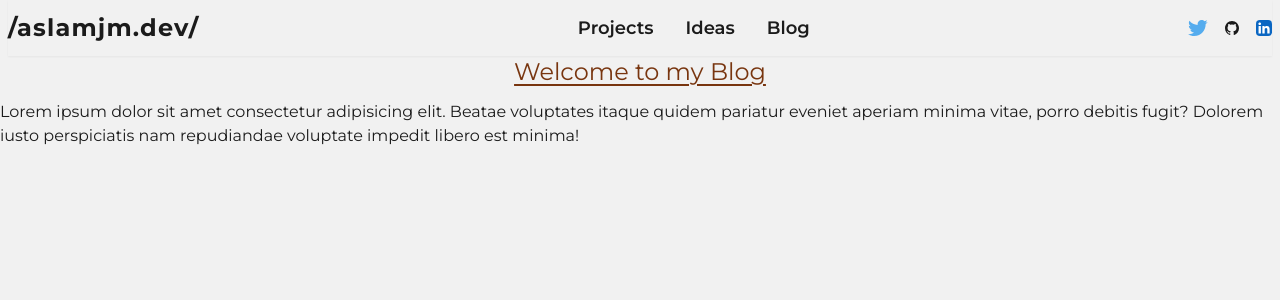
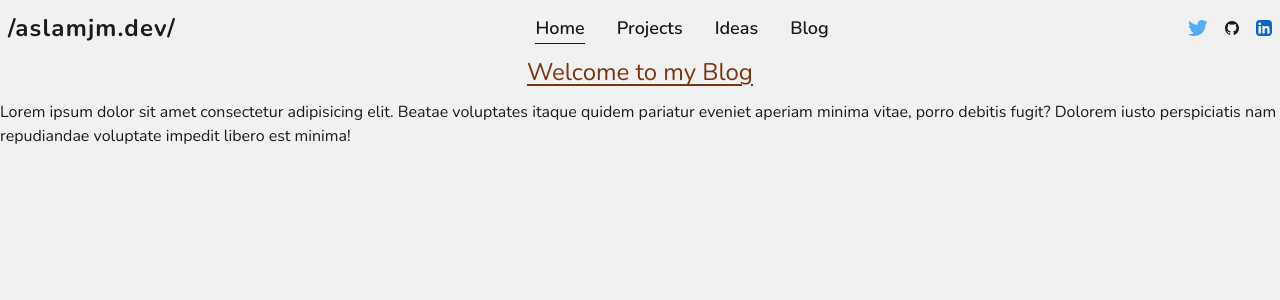
Before and after one commit to AslamJM/aslamjm.dev, a Next.js app: page / in a window 1280 px wide. Shown: the top 300 px of the page. Built offline with nearby package versions, Linux system fonts and the light colour scheme.

Commit message:
navbar style change and font change

```diff
--- a/src/app/components/Navbar.tsx
+++ b/src/app/components/Navbar.tsx
@@ -13,6 +13,12 @@ interface SocialLinkProps {
   href: string;
   Icon: ({ className, ...rest }: SVGProps<SVGSVGElement>) => JSX.Element;
   className?: string;
+}
+
+interface NavlinkProps {
+  href: string;
+  name: string;
+  classname?: string;
 }
 
 const socialLinks: SocialLinkProps[] = [
@@ -33,15 +39,37 @@ const socialLinks: SocialLinkProps[] = [
   },
 ];
 
-const NavLink = ({ to, classname }: { to: string; classname?: string }) => {
+const navlinks: NavlinkProps[] = [
+  {
+    href: "/",
+    name: "Home",
+    classname: "mr-2 md:mr-4",
+  },
+  {
+    href: "/projects",
+    name: "Projects",
+    classname: "mx-2 md:mx-4",
+  },
+  {
+    href: "/ideas",
+    name: "Ideas",
+    classname: "mx-2 md:mx-4",
+  },
+  {
+    href: "/blog",
+    name: "Blog",
+    classname: "ml-2 md:ml-4",
+  },
+];
+
+const NavLink = ({ href, classname, name }: NavlinkProps) => {
   const path = usePathname();
-  const href = to.toLowerCase();
   return (
     <Link
       href={href}
       className={`text-md md:text-lg  text-dark font-semibold relative group ${classname}`}
     >
-      {to}
+      {name}
       <span
         className={`absolute inline-block bg-dark -bottom-0.5 left-0 ${
           path === href ? "w-full" : "w-0"
@@ -69,7 +97,7 @@ const SocialLink = ({ href, Icon, className }: SocialLinkProps) => {
 
 function Navbar() {
   return (
-    <nav className="flex flex-col md:flex-row items-center font-mont justify-center md:justify-between py-1 md:py-3 shadow-sm mx-2">
+    <nav className="flex flex-col md:flex-row items-center font-mont justify-center md:justify-between py-1 md:py-3  border-b-dark mx-2">
       <Link
         href="/"
         className="text-xl md:text-2xl text-dark hover:text-rose-600 tracking-wider font-bold  underline-offset-2"
@@ -77,8 +105,13 @@ function Navbar() {
         /aslamjm.dev/
       </Link>
       <div className="flex items-center justify-center ">
-        {["Projects", "Ideas", "Blog"].map((link) => (
-          <NavLink key={link} to={link} classname="mx-2 md:mx-4" />
+        {navlinks.map((link, index) => (
+          <NavLink
+            key={link.href + "-" + index}
+            href={link.href}
+            name={link.name}
+            classname={link.classname}
+          />
         ))}
       </div>
       <div className="flex items-center invisible md:visible">
--- a/src/app/layout.tsx
+++ b/src/app/layout.tsx
@@ -1,5 +1,5 @@
 import "./globals.css";
-import { Montserrat } from "next/font/google";
+import { Nunito } from "next/font/google";
 import Navbar from "./components/Navbar";
 
 export const metadata = {
@@ -7,9 +7,8 @@ export const metadata = {
   description: "my portfolio and blog",
 };
 
-const montserrat = Montserrat({
+const nunito = Nunito({
   subsets: ["latin"],
-  variable: "--font-mont",
 });
 
 export default function RootLayout({
@@ -20,7 +19,7 @@ export default function RootLayout({
   return (
     <html
       lang="en"
-      className={`${montserrat.variable} font-mont bg-light text-dark w-full min-h-screen`}
+      className={`${nunito.className}  bg-light text-dark w-full min-h-screen`}
     >
       <body className="container mx-auto">
         <Navbar />
--- a/tailwind.config.js
+++ b/tailwind.config.js
@@ -12,9 +12,6 @@ module.exports = {
   ],
   theme: {
     extend: {
-      fontFamily: {
-        mont: [`var(--font-mont)`, ...fontFamily.sans],
-      },
       colors: {
         light: "#f1f1f1",
         dark: "#1b1b1b",
```
